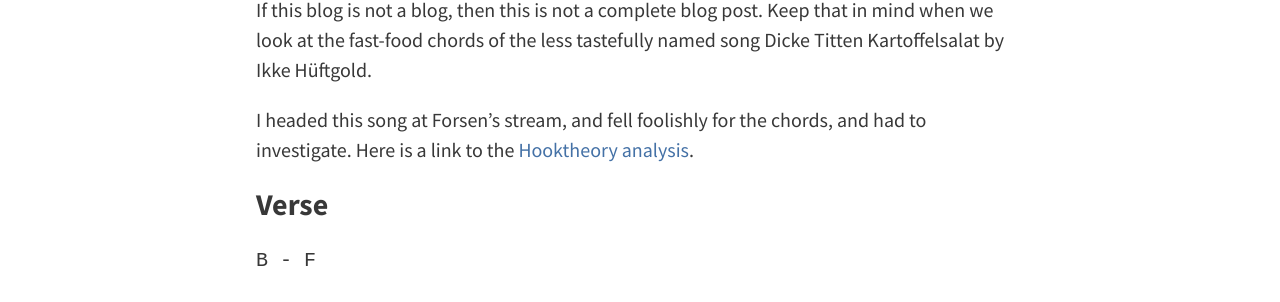
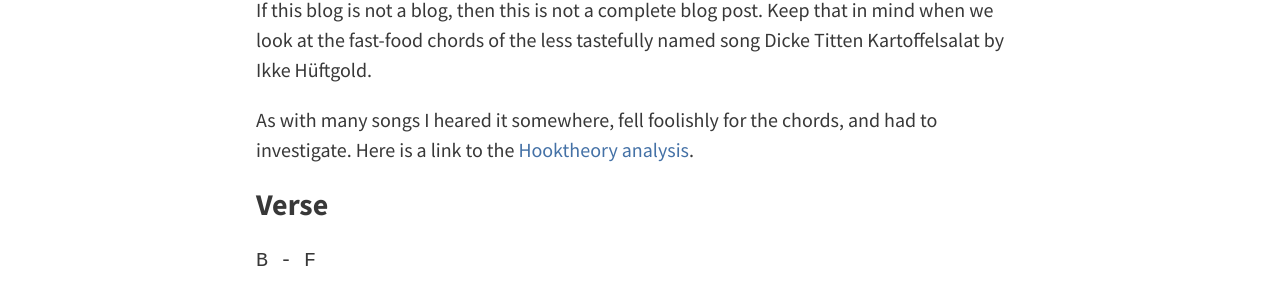
Before and after one commit to Anviking/anviking.github.io, a Jekyll site: the page built from _posts/2015-03-03-Chord-Analysis.md, in a window 1280 px wide. Shown: the part 572-874 px from the top of the page. Built offline with Jekyll 4.4.1, drawn with Linux system fonts in a browser that asks for light colours; nearby versions of some CDN libraries.

Commit message:
rephrase

```diff
--- a/_posts/2015-03-03-Chord-Analysis.md
+++ b/_posts/2015-03-03-Chord-Analysis.md
@@ -4,7 +4,7 @@ title: Chord Analysis of Germany's Darkest Song
 ---
 If this blog is not a blog, then this is not a complete blog post. Keep that in mind when we look at the fast-food chords of the less tastefully named song Dicke Titten Kartoffelsalat by Ikke Hüftgold.
 
-I headed this song at Forsen's stream, and fell foolishly for the chords, and had to investigate. Here is a link to the [Hooktheory analysis]((link to hooktheory)](http://www.hooktheory.com/theorytab/view/ikke-huftgold/-dicke-titten-kartoffelsalat)).
+As with many songs I heared it somewhere, fell foolishly for the chords, and had to investigate. Here is a link to the [Hooktheory analysis]((link to hooktheory)](http://www.hooktheory.com/theorytab/view/ikke-huftgold/-dicke-titten-kartoffelsalat)).
 
 ### Verse
 `B - F`
```
